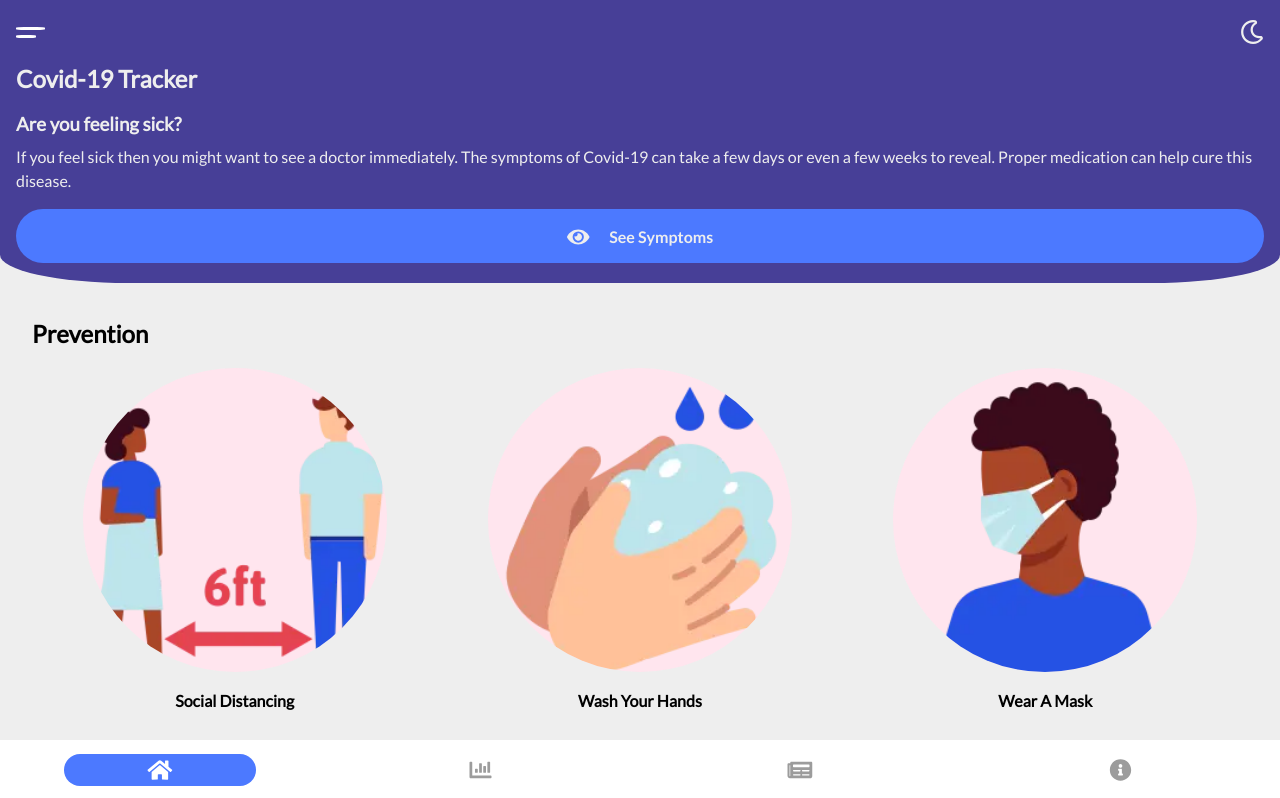
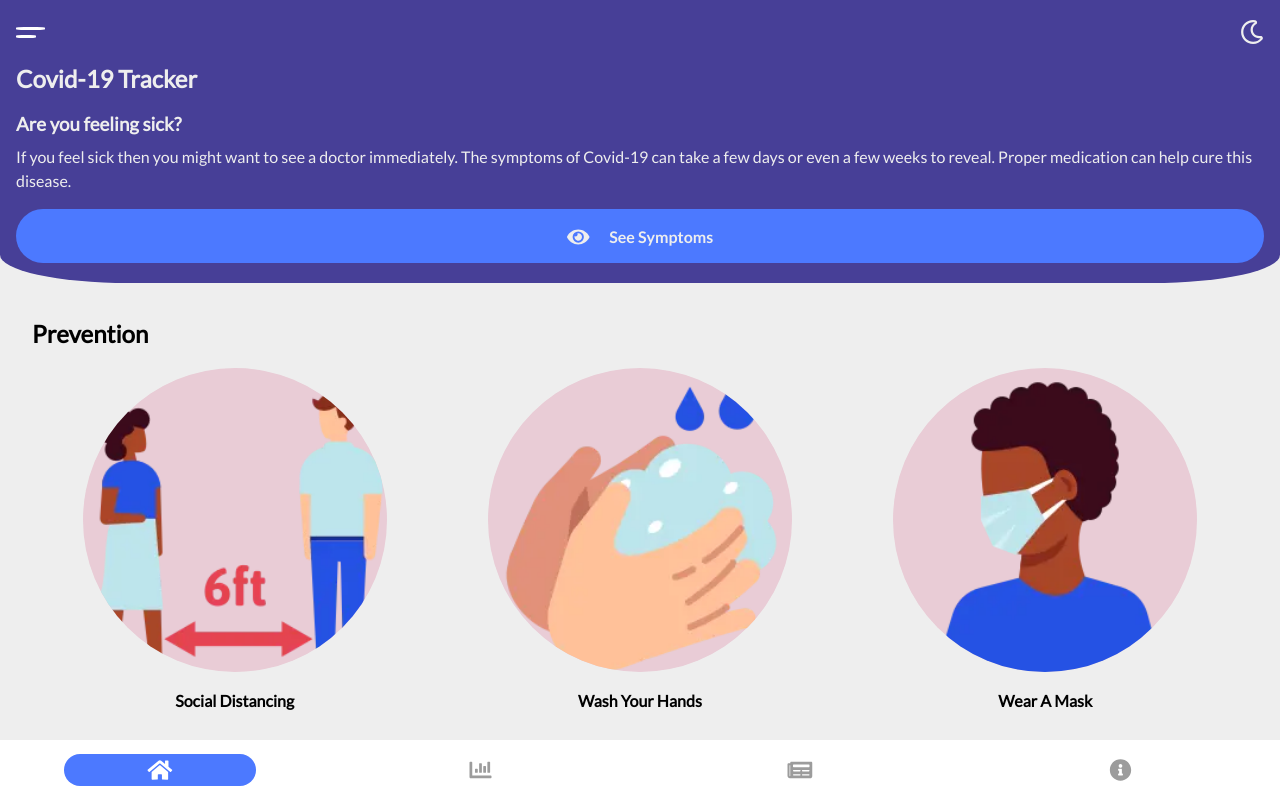
Before and after one commit to Twaha-Rahman/covid-19-tracker, a React (Create React App) app: page / in a window 1280 px wide. Shown: the top 798 px of the page. Built offline with nearby package versions, Linux system fonts and the light colour scheme; no server answers.

Commit message:
Changed some styles

```diff
--- a/src/index.css
+++ b/src/index.css
@@ -8,7 +8,7 @@
   --custom-yellow: #ffb259;
   --custom-green: #4cd97b;
   --custom-purple: #9059ff;
-  --custom-brown: #ffe5ee;
+  --custom-brown: #e9ccd6;
 }
 
 @font-face {
```
